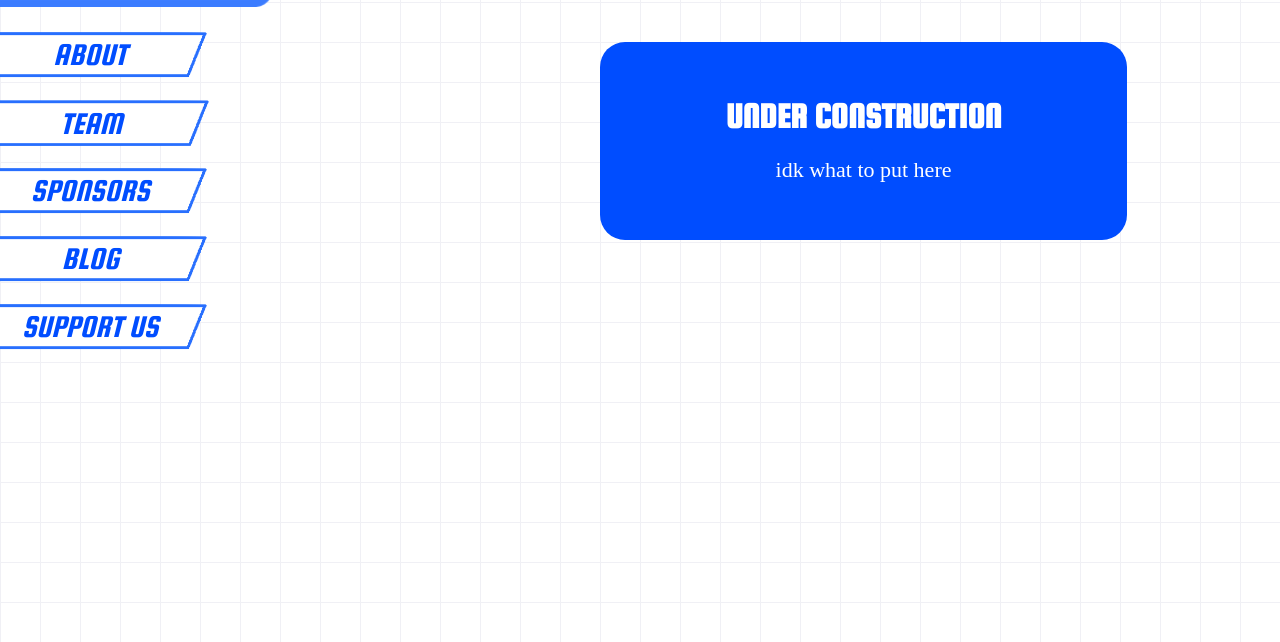
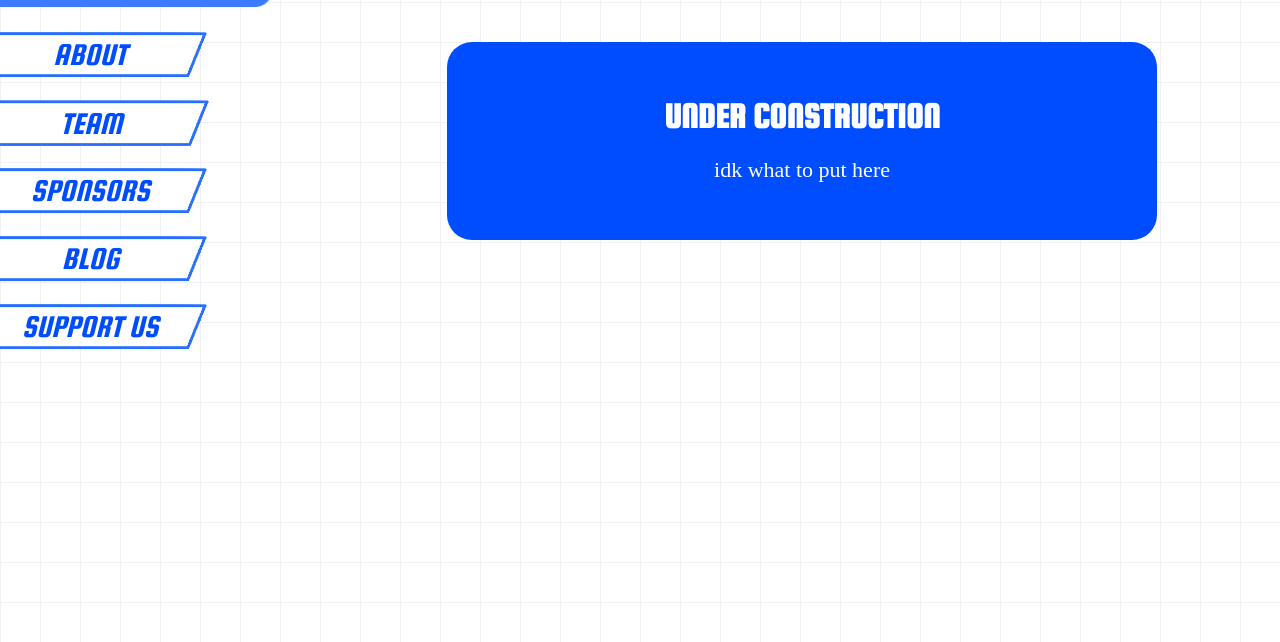
Before and after one commit to Kianggg/kianggg.github.io, a plain HTML site: page blog.html in a window 1280 px wide. Shown: the part 158-800 px from the top of the page. Drawn offline with Linux system fonts and the light colour scheme; a web font is replaced by a local one.

Commit message:
Update styles.css
Even more mobile styling

```diff
--- a/styles.css
+++ b/styles.css
@@ -102,7 +102,7 @@ ul {
 }
 
 #textbox {
-    width: 50%;
+    width: 600px;
     background-color: var(--ilion-blue);
     color: white;
     border-radius: 25px; /* Rounded edges */
@@ -111,8 +111,6 @@ ul {
     padding-bottom: 35px;
     padding-left: 55px;
     padding-right: 55px;
-
-    margin: 0 auto;
 
     margin-top: 15px;
     margin-bottom: 15px;
```
